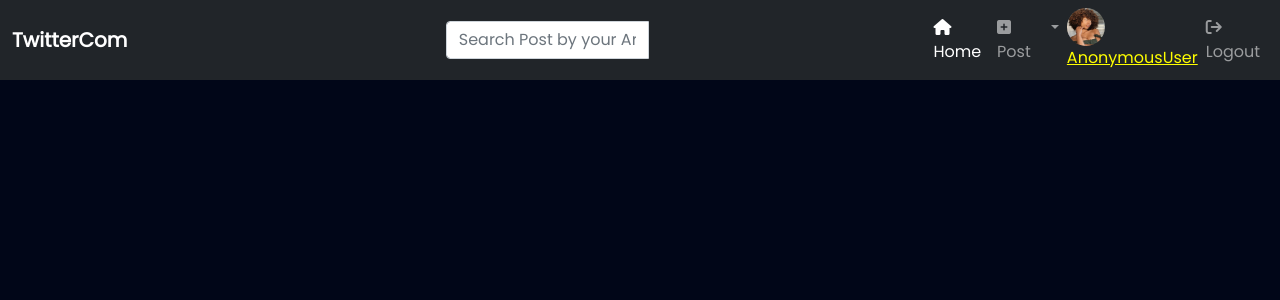
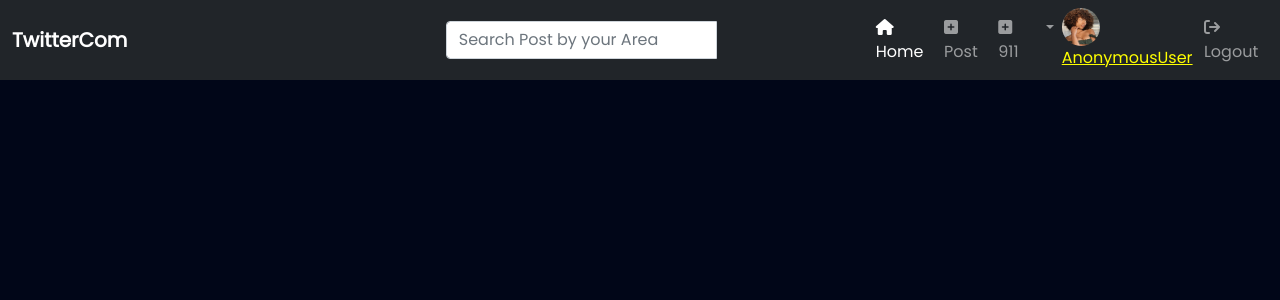
Before and after one commit to Charity-Mutembei/Django-week4-ip, a Django app: page /landing/ in a window 1280 px wide. Shown: the top 300 px of the page. Run offline with Django 4.2, Linux system fonts and the light colour scheme; data that the repository does not hold is empty; parts of the project's set-up code (start-up, migrations or seed data) failed here and were passed over; some libraries are stand-ins or nearby versions.

Commit message:
Feat: post html and page created

```diff
--- a/comTwitter/templates/landing.html
+++ b/comTwitter/templates/landing.html
@@ -38,7 +38,6 @@
                     </div>
 
 
-
                 </div>
 
 
--- a/comTwitter/templates/navbar.html
+++ b/comTwitter/templates/navbar.html
@@ -16,13 +16,16 @@
         </div>
 
       </form>
-      <div class="collapse navbar-collapse" id="navbarSupportedContent" style="margin-left: 20%;">
+      <div class="collapse navbar-collapse" id="navbarSupportedContent" style="margin-left: 10%;">
         <ul class="navbar-nav me-auto mb-2 mb-lg-0">
           <li class="nav-item">
             <a class="nav-link active" aria-current="page" href="#"><i class="fa-solid fa-house"></i> Home</a>
           </li>
           <li class="nav-item">
             <a class="nav-link"aria-current="page" href="{% url 'new_post' %}"><i class="fa-solid fa-square-plus"></i> Post </a>
+          </li>
+          <li class="nav-item">
+            <a class="nav-link"aria-current="page" href="{% url 'new_post' %}"><i class="fa-solid fa-square-plus"></i> 911 </a>
           </li>
 
           <li class="nav-item dropdown">
--- a/comTwitter/views.py
+++ b/comTwitter/views.py
@@ -20,7 +20,8 @@ def welcome(request):
 
 def landing(request):
     posts = Post.objects.all().order_by('-created_on')
-    return render(request, 'landing.html', {'posts':posts})
+    businesses=Business.objects.all().order_by('-created_on')
+    return render(request, 'landing.html', {'posts':posts, 'businesses': businesses})
 
 @login_required(login_url='login')
 def logoutUser(request):
```
